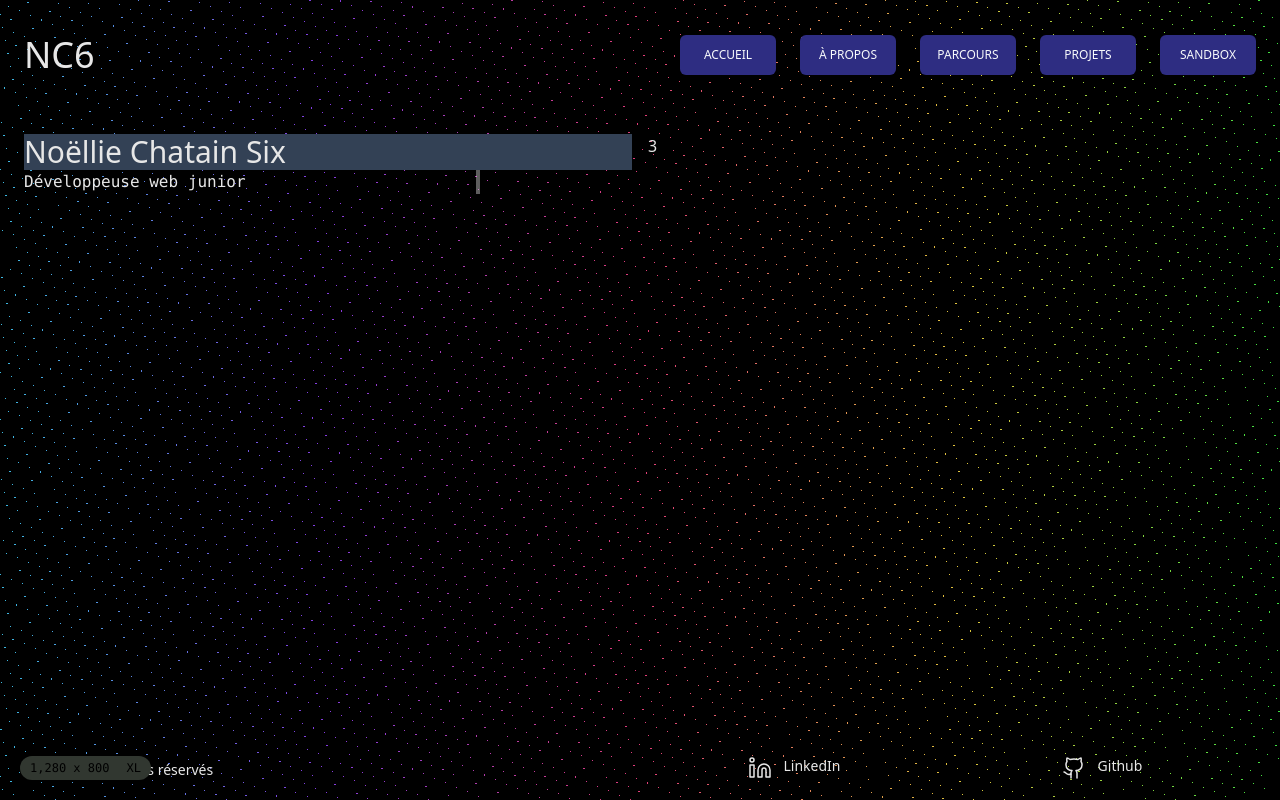
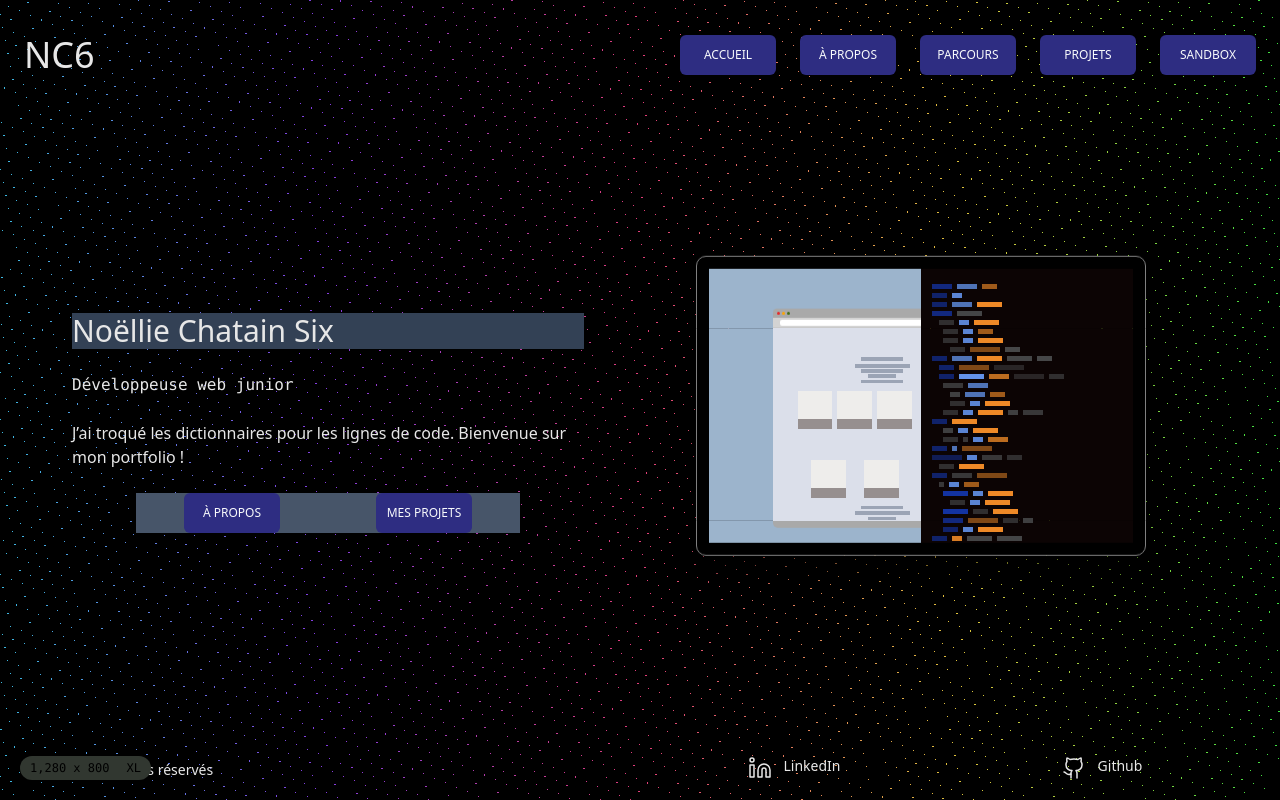
Before and after one commit to NollieChtn6/Portfolio, a React (Vite) app: page / in a window 1280 px wide. Built offline with nearby package versions, Linux system fonts and the light colour scheme.

Commit message:
import screen component to homepage and add text content

```diff
--- a/src/components/homepage/HomePage.tsx
+++ b/src/components/homepage/HomePage.tsx
@@ -1,15 +1,28 @@
+import { Button } from '../ui/button';
+import ScreenComponent from './screen/Screen';
+
 function HomePage() {
   return (
     <main className="grid grid-cols-1 md:grid-cols-2 grid-rows-1 gap-4 p-6 text-woodsmoke-100 h-full">
-      <div className="flex flex-col homepage-left-side">
+      <div className="flex flex-col homepage-left-side space-y-6 md:p-12 md:place-content-center">
         <h2 className="hero-title flex w-full bg-slate-700 text-3xl">
           Noëllie Chatain Six
         </h2>
         <p className="hero-subtitle flex w-3/4 animate-typing overflow-hidden whitespace-nowrap font-mono border-r-4">
           Développeuse web junior
         </p>
+        <p>
+          J&rsquo;ai troqué les dictionnaires pour les lignes de code. Bienvenue
+          sur mon portfolio&nbsp;!
+        </p>
+        <div className="homepage-btn-container flex w-3/4 self-center bg-slate-600 justify-around">
+          <Button>À propos</Button>
+          <Button>Mes projets</Button>
+        </div>
       </div>
-      <div className="homepage-left-side w-full md:w-2/4">3</div>
+      <div className="homepage-right-side w-full md:w-2/4 space-y-6 md:p-12 md:place-content-center">
+        <ScreenComponent />
+      </div>
     </main>
   );
 }
```
